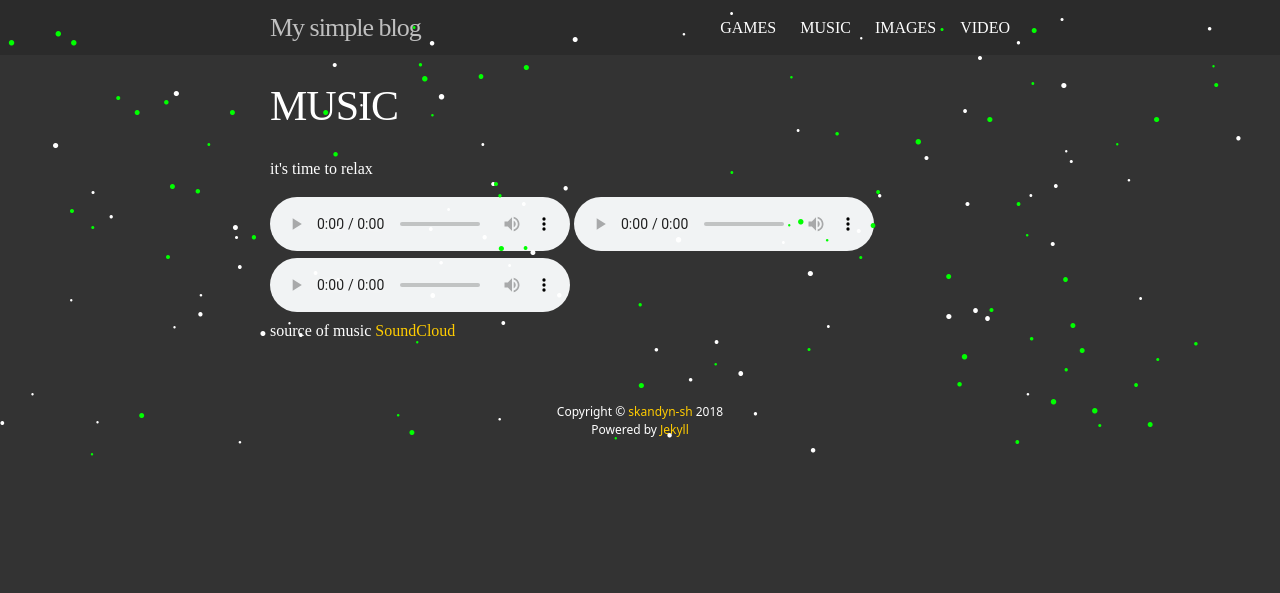
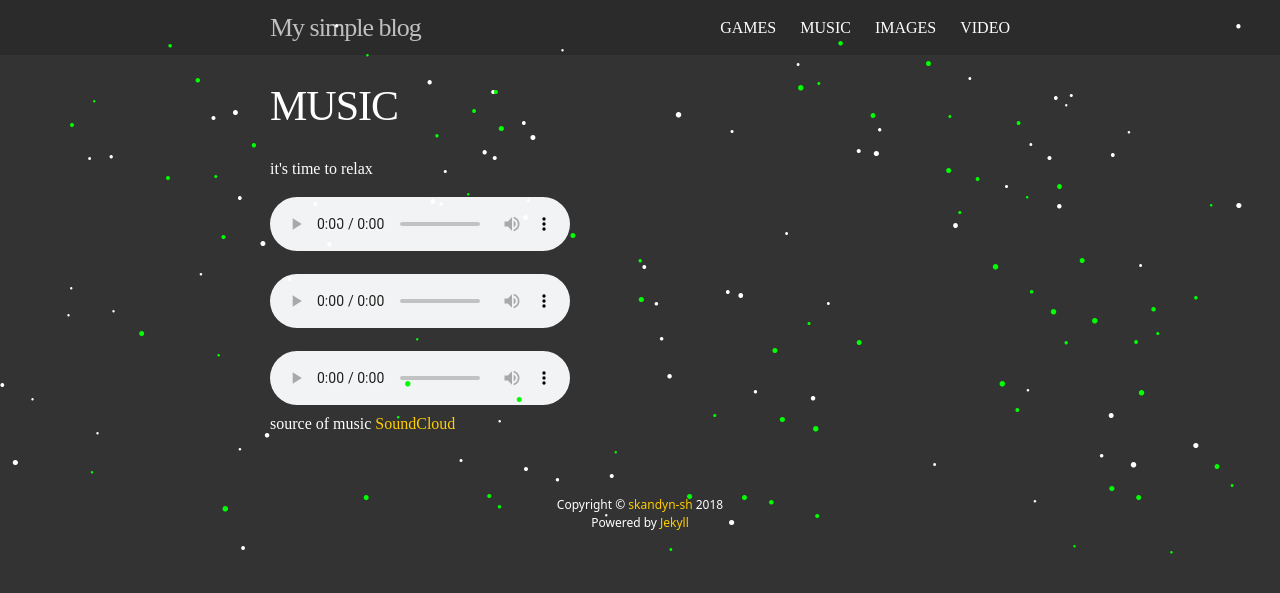
Before and after one commit to skandyn-sh/skandyn-sh.github.io, a Jekyll site: the page built from music.html, in a window 1280 px wide. Shown: the top 593 px of the page. Built offline with Jekyll 4.4.1, drawn with Linux system fonts in a browser that asks for light colours; nearby versions of some CDN libraries; library files that are not in the unit come from our copies; comment, search, counter and statistics services are not loaded.

Commit message:
Update music.html

```diff
--- a/music.html
+++ b/music.html
@@ -10,10 +10,12 @@ it's time to relax
   <source src="horse.ogg" type="audio/ogg">
   <source src="/assets/music/Easy _ wowa.me CC0 Free Beautiful Music.mp3" type="audio/mpeg">
 </audio>
+<p style="padding-bottom: 1px"></p>
 <audio controls>
   <source src="horse.ogg" type="audio/ogg">
   <source src="/assets/music/Green Onions.mp3" type="audio/mpeg">
 </audio>
+<p style="padding-bottom: 1px"></p>
 <audio controls>
   <source src="horse.ogg" type="audio/ogg">
   <source src="/assets/music/Hey Brother.mp3" type="audio/mpeg">
```
